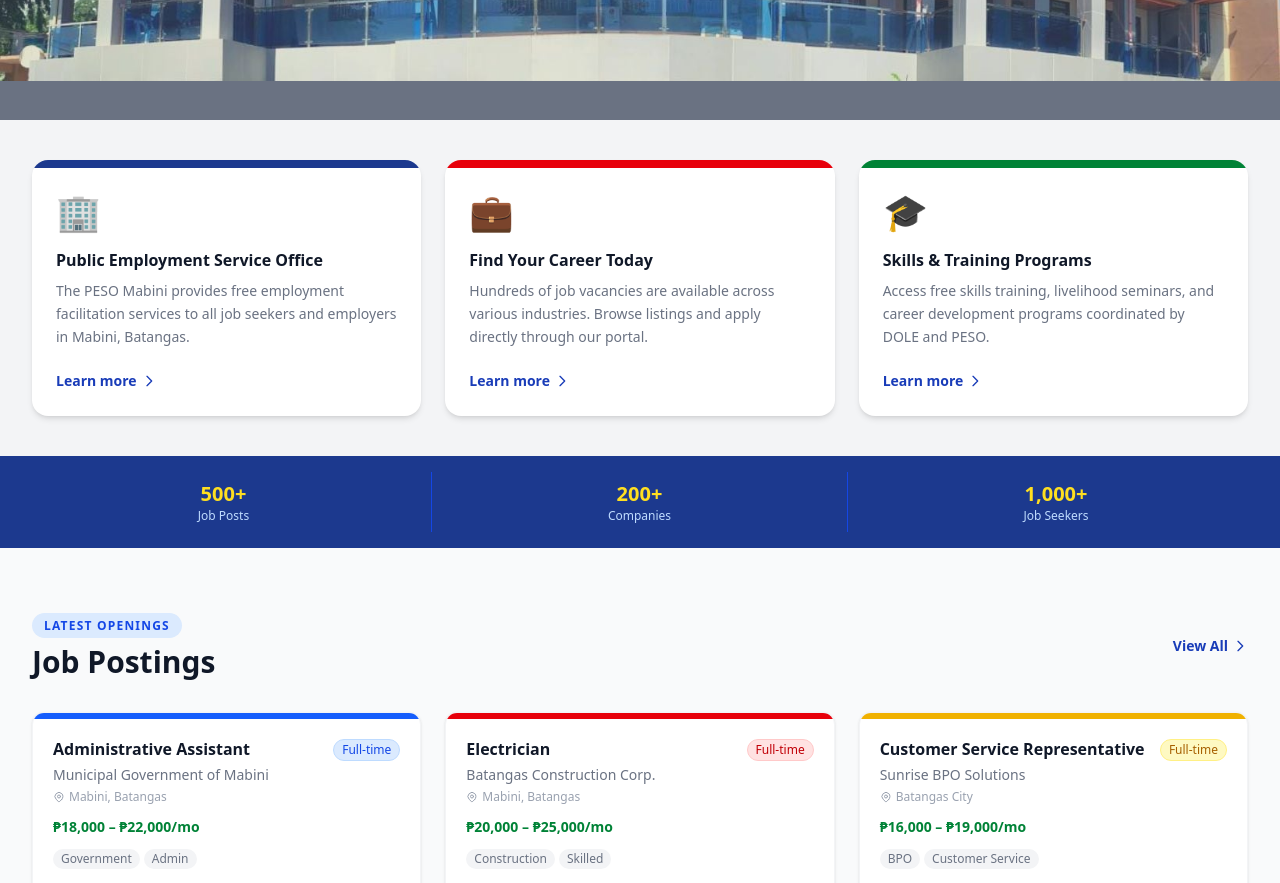
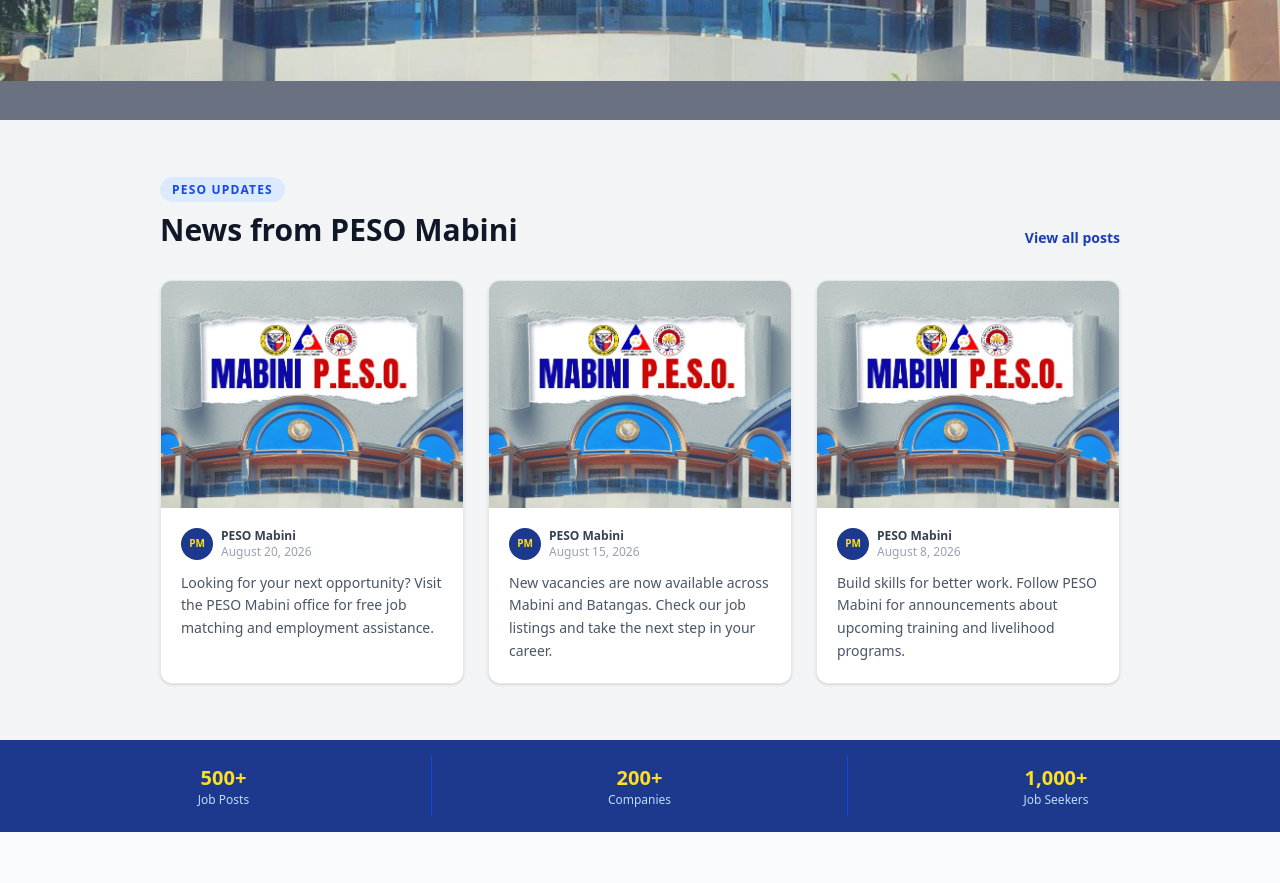
Before and after one commit to jirehmanalo05-prog/PESO, a Next.js app: page / in a window 1280 px wide. Shown: the part 680-1563 px from the top of the page. Built offline with nearby package versions, Linux system fonts and the light colour scheme.

Commit message:
save changes

```diff
--- a/app/page.tsx
+++ b/app/page.tsx
@@ -174,51 +174,53 @@
       </section>
 
       {/* ════════════════════════
-          MODAL CARDS — Below hero
+          PESO UPDATES
       ════════════════════════ */}
-      <section className="py-10 bg-gray-100">
-        <div className="max-w-7xl mx-auto px-4 sm:px-6 lg:px-8">
-          <div className="grid md:grid-cols-3 gap-6">
+      <section className="bg-gray-100 py-14">
+        <div className="mx-auto max-w-5xl px-4 sm:px-6 lg:px-8">
+          <div className="mb-8 flex items-end justify-between gap-4">
+            <div>
+              <span className="rounded-full bg-blue-100 px-3 py-1 text-xs font-bold uppercase tracking-widest text-blue-700">
+                PESO Updates
+              </span>
+              <h2 className="mt-3 text-2xl font-black text-gray-900 md:text-3xl">News from PESO Mabini</h2>
+            </div>
+            <a href="#" className="shrink-0 text-sm font-semibold text-blue-800 hover:underline">
+              View all posts
+            </a>
+          </div>
+
+          <div className="grid gap-6 md:grid-cols-2 lg:grid-cols-3">
             {[
               {
-                icon: "🏢",
-                title: "Public Employment Service Office",
-                desc: "The PESO Mabini provides free employment facilitation services to all job seekers and employers in Mabini, Batangas.",
-                accent: "bg-blue-900",
-                link: "/about",
+                date: "August 20, 2026",
+                caption: "Looking for your next opportunity? Visit the PESO Mabini office for free job matching and employment assistance.",
+                image: "/BG-Peso.jpg",
               },
               {
-                icon: "💼",
-                title: "Find Your Career Today",
-                desc: "Hundreds of job vacancies are available across various industries. Browse listings and apply directly through our portal.",
-                accent: "bg-red-600",
-                link: "/job-vacancies",
+                date: "August 15, 2026",
+                caption: "New vacancies are now available across Mabini and Batangas. Check our job listings and take the next step in your career.",
+                image: "/BG-Peso.jpg",
               },
               {
-                icon: "🎓",
-                title: "Skills & Training Programs",
-                desc: "Access free skills training, livelihood seminars, and career development programs coordinated by DOLE and PESO.",
-                accent: "bg-green-700",
-                link: "/about",
+                date: "August 8, 2026",
+                caption: "Build skills for better work. Follow PESO Mabini for announcements about upcoming training and livelihood programs.",
+                image: "/BG-Peso.jpg",
               },
             ].map((card) => (
-              <div key={card.title} className="bg-white rounded-2xl shadow-md hover:shadow-xl transition-all duration-300 overflow-hidden group">
-                <div className={`h-2 ${card.accent}`} />
-                <div className="p-6">
-                  <div className="text-4xl mb-4">{card.icon}</div>
-                  <h3 className="text-base font-bold text-gray-900 mb-2 group-hover:text-blue-800 transition-colors">{card.title}</h3>
-                  <p className="text-sm text-gray-500 leading-relaxed mb-5">{card.desc}</p>
-                  <a
-                    href={card.link}
-                    className="inline-flex items-center gap-1 text-sm font-semibold text-blue-800 hover:gap-2 transition-all"
-                  >
-                    Learn more
-                    <svg className="w-4 h-4" fill="none" stroke="currentColor" viewBox="0 0 24 24">
-                      <path strokeLinecap="round" strokeLinejoin="round" strokeWidth={2} d="M9 5l7 7-7 7" />
-                    </svg>
-                  </a>
+              <article key={card.date} className="overflow-hidden rounded-xl border border-gray-200 bg-white shadow-sm transition-shadow hover:shadow-lg">
+                <img src={card.image} alt="PESO Mabini update" className="aspect-[4/3] w-full object-cover" />
+                <div className="p-5">
+                  <div className="mb-3 flex items-center gap-2 text-xs text-gray-400">
+                    <div className="flex h-8 w-8 items-center justify-center rounded-full bg-blue-900 text-[10px] font-black text-yellow-300">PM</div>
+                    <div>
+                      <p className="font-bold text-gray-700">PESO Mabini</p>
+                      <time>{card.date}</time>
+                    </div>
+                  </div>
+                  <p className="text-sm leading-relaxed text-gray-600">{card.caption}</p>
                 </div>
-              </div>
+              </article>
             ))}
           </div>
         </div>
```
